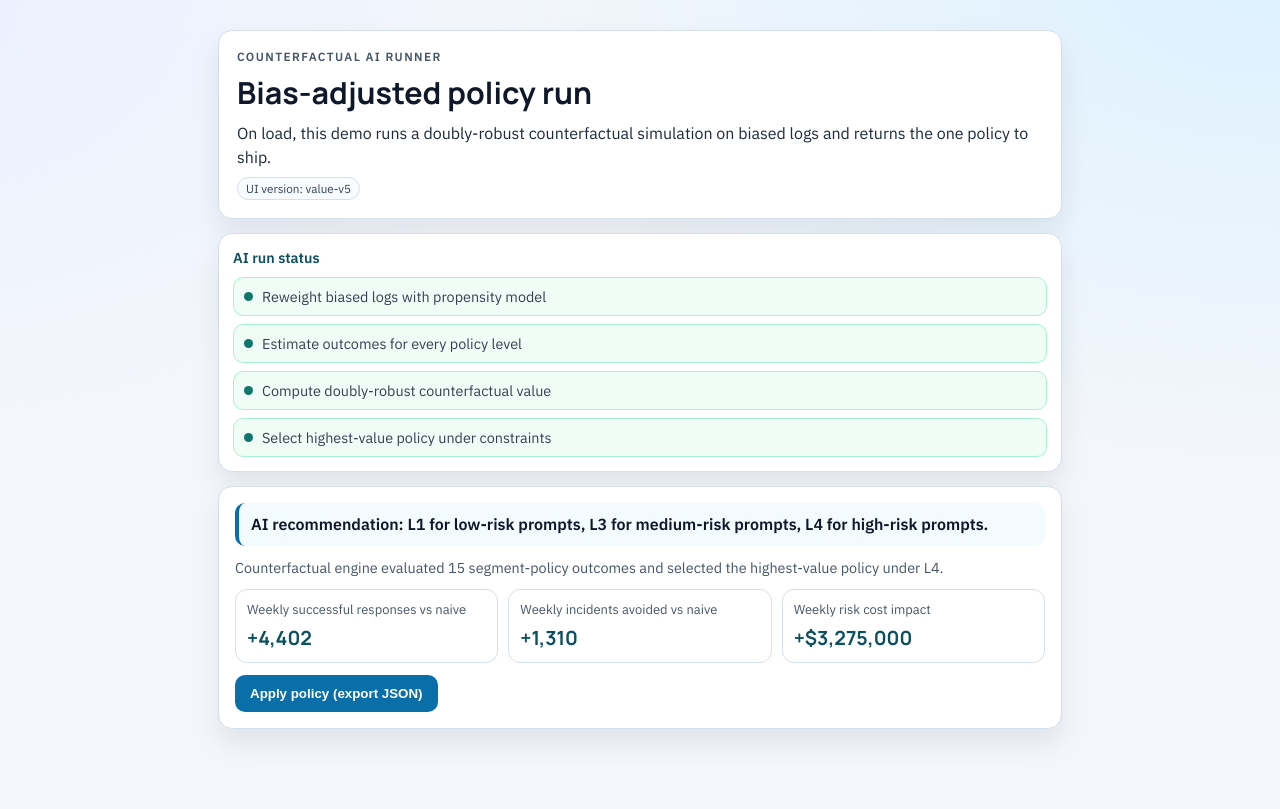
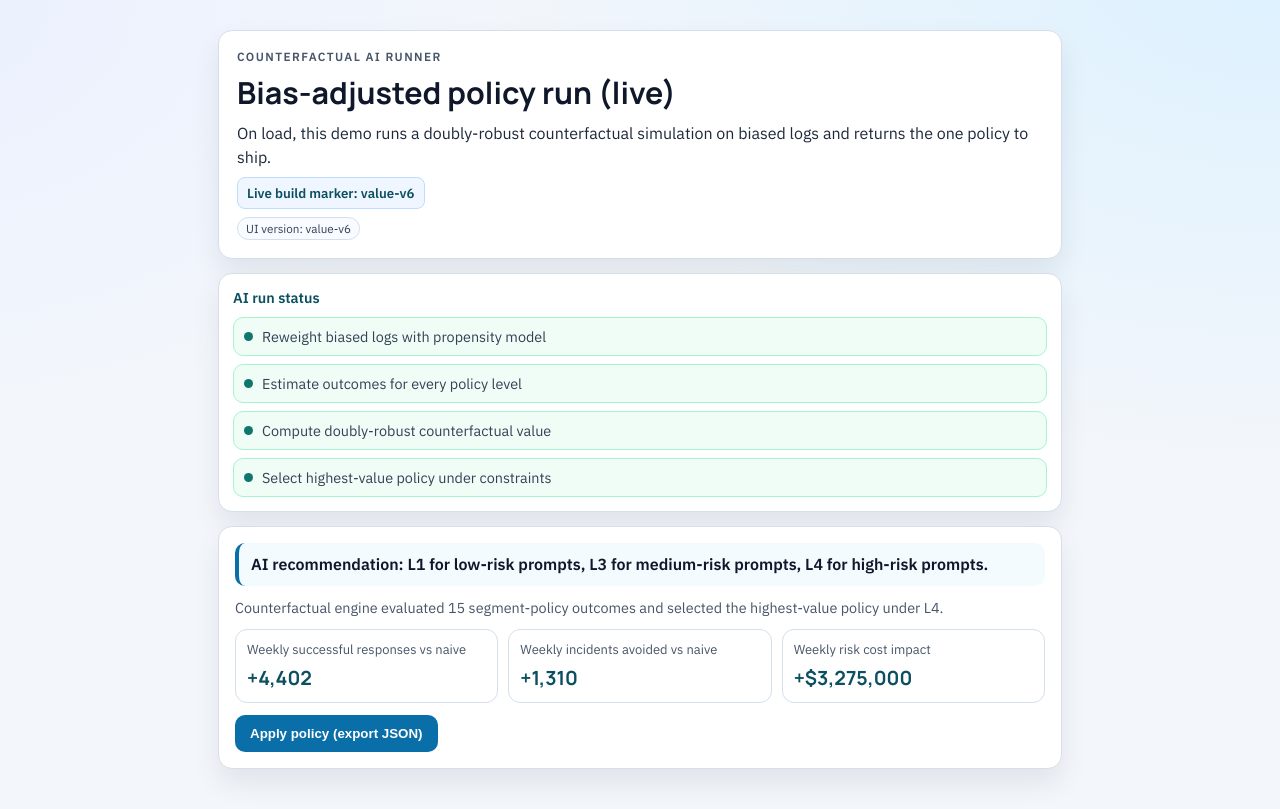
Before and after one commit to KumarNavish/promopilot, a React (Vite) app in the folder frontend/: page / in a window 1280 px wide. Built offline with nearby package versions, Linux system fonts and the light colour scheme; no server answers.

Commit message:
Enable hashed assets and add visible build marker

```diff
--- a/frontend/src/pages/Home.tsx
+++ b/frontend/src/pages/Home.tsx
@@ -26,7 +26,7 @@ const DEMO_SEGMENT_BY: SegmentBy = "prompt_risk";
 const DEMO_MAX_POLICY_LEVEL = 4;
 const WEEKLY_REQUESTS = 5_000_000;
 const INCIDENT_COST_USD = 2500;
-const UI_VERSION = "value-v5";
+const UI_VERSION = "value-v6";
 
 const RUN_STAGES = [
   "Reweight biased logs with propensity model",
@@ -248,9 +248,12 @@ export function Home(): JSX.Element {
     <main className="page-shell">
       <header className="panel hero" data-testid="hero">
         <p className="eyebrow">Counterfactual AI Runner</p>
-        <h1>Bias-adjusted policy run</h1>
+        <h1>Bias-adjusted policy run (live)</h1>
         <p className="hero-copy" data-testid="single-story">
           On load, this demo runs a doubly-robust counterfactual simulation on biased logs and returns the one policy to ship.
+        </p>
+        <p className="build-proof" data-testid="build-proof">
+          Live build marker: value-v6
         </p>
         <p className="version-chip" data-testid="version-chip">
           UI version: {UI_VERSION}
--- a/frontend/src/styles.css
+++ b/frontend/src/styles.css
@@ -71,6 +71,18 @@ h1 {
   margin: 0;
   line-height: 1.5;
   color: #1e293b;
+}
+
+.build-proof {
+  margin: 0;
+  padding: 6px 9px;
+  border-radius: 8px;
+  border: 1px solid #bfdbfe;
+  background: #eff6ff;
+  color: #0b4f60;
+  font-size: 0.83rem;
+  font-weight: 700;
+  width: fit-content;
 }
 
 .version-chip {
--- a/frontend/vite.config.ts
+++ b/frontend/vite.config.ts
@@ -4,20 +4,6 @@ import react from "@vitejs/plugin-react";
 export default defineConfig({
   base: "./",
   plugins: [react()],
-  build: {
-    rollupOptions: {
-      output: {
-        entryFileNames: "assets/index.js",
-        chunkFileNames: "assets/[name].js",
-        assetFileNames: (assetInfo) => {
-          if (assetInfo.name?.endsWith(".css")) {
-            return "assets/index.css";
-          }
-          return "assets/[name][extname]";
-        }
-      }
-    }
-  },
   server: {
     port: 5173,
     proxy: {
```
Also changed, not shown: 1 other file (tests, documents, lock files or other folders).
